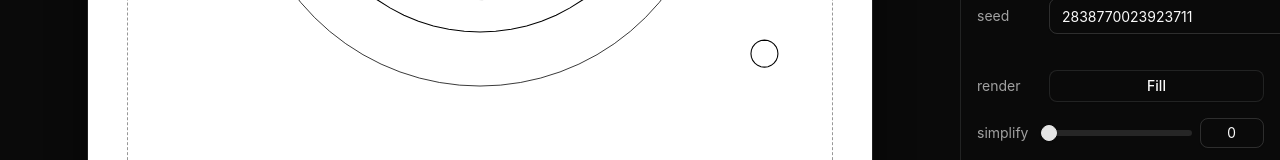
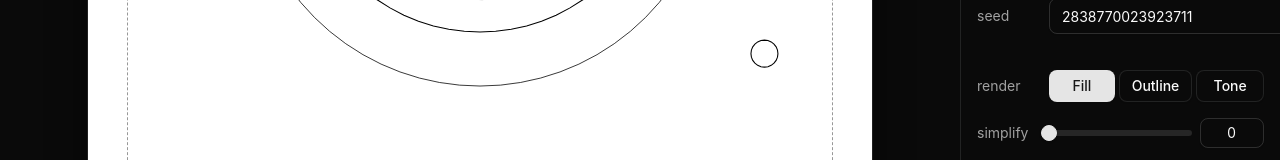
Before and after one commit to tylerdurrett/sketch-labs, a React (Vite) app in the folder apps/studio/: page / in a window 1280 px wide. Shown: the part 548-708 px from the top of the page. Built offline with nearby package versions, Linux system fonts and the light colour scheme; no server answers.

Commit message:
feat(studio): add tone reference mode

```diff
--- a/apps/studio/src/SketchControls.tsx
+++ b/apps/studio/src/SketchControls.tsx
@@ -1,5 +1,12 @@
 import { PanelRightClose, PanelRightOpen } from "lucide-react";
-import { useEffect, useMemo, useRef, useState, type ReactNode } from "react";
+import {
+  useEffect,
+  useLayoutEffect,
+  useMemo,
+  useRef,
+  useState,
+  type ReactNode,
+} from "react";
 
 import {
   applyPreset,
@@ -243,6 +250,16 @@ export function SketchControls({
   const historyRef = useRef(history);
   historyRef.current = history;
   const { params, seed, locks, profile, tolerance } = history.present;
+  // Tone reference is diagnostic Studio chrome, not authored state. Keeping it
+  // beside (rather than inside) the edit-history model excludes it from Undo,
+  // Presets, locks, profiles, and every reproduction envelope by construction.
+  const [toneReferenceActive, setToneReferenceActive] = useState(false);
+  // Mirror selection synchronously so even a programmatic export dispatched in
+  // the same React batch as mode entry hits the handler-level guard.
+  const toneReferenceActiveRef = useRef(toneReferenceActive);
+  useLayoutEffect(() => {
+    toneReferenceActiveRef.current = toneReferenceActive;
+  }, [toneReferenceActive]);
   // Export-document intent is Studio-wide and deliberately independent of the
   // keyed Sketch session: remounts lazily restore the persisted preference,
   // while Plot Profile, Preset, reproduction, and composition state stay pure.
@@ -278,6 +295,13 @@ export function SketchControls({
     () => resolvePlotCompositionFrame(profile),
     [drawableAspectIdentity],
   );
+
+  // Sample-source derivation intentionally reads the live transaction preview
+  // params and Composition Frame directly. Seed, timeline, profile magnitude,
+  // and the Outline session are absent from this capability seam.
+  const toneSource = toneReferenceActive
+    ? sketch.generateToneSource?.(params, compositionFrame)
+    : undefined;
 
   const [outlineSession, setOutlineSession] = useState(
     createOutlineSessionState,
@@ -495,6 +519,31 @@ export function SketchControls({
     }
   };
 
+  const selectFill = (): void => {
+    setToneReferenceActive(false);
+    if (outlineSessionRef.current.desired === "outline") {
+      cancelOutlineCoordinator();
+      dispatchOutline({ type: "request-fill" });
+    }
+  };
+
+  const selectOutline = (): void => {
+    setToneReferenceActive(false);
+    if (outlineSessionRef.current.desired !== "outline") {
+      requestOutlineForCurrentInputs();
+    }
+  };
+
+  const selectToneReference = (): void => {
+    if (sketch.generateToneSource === undefined) return;
+    // Tone has no Outline phase of its own. Relinquish preview ownership and
+    // reset intent to Fill before switching LiveCanvas to the pixel source.
+    cancelOutlineCoordinator();
+    dispatchOutline({ type: "request-fill" });
+    toneReferenceActiveRef.current = true;
+    setToneReferenceActive(true);
+  };
+
   const onFillCaptured = (capture: FillCapture): void => {
     const current = outlineSessionRef.current;
     if (
@@ -567,7 +616,9 @@ export function SketchControls({
   };
 
   const renderState: LiveCanvasRenderState =
-    outlineSession.phase.kind === "fill-live"
+    toneSource !== undefined
+      ? { kind: "tone-reference", source: toneSource }
+      : outlineSession.phase.kind === "fill-live"
         ? { kind: "fill-live" }
         : outlineSession.phase.kind === "fill-held-pending"
           ? {
@@ -634,6 +685,7 @@ export function SketchControls({
   // Sketch passes the captured `t` (the last-drawn moment from the handle), a
   // static Sketch omits `t` entirely so the name carries no segment.
   const exportPng = () => {
+    if (toneReferenceActiveRef.current) return;
     const handle = canvasHandle.current;
     const canvas = handle?.getCanvas();
     if (handle == null || canvas == null) return;
@@ -682,6 +734,7 @@ export function SketchControls({
   // PNG path does, so the regenerated Scene and the `-t{t}` filename segment both
   // reflect the same displayed moment (static Sketches pass `undefined`, not 0).
   const exportSvg = () => {
+    if (toneReferenceActiveRef.current) return;
     const handle = canvasHandle.current;
     if (handle == null) return;
     const t = sketch.time === undefined ? undefined : handle.getCurrentT();
@@ -714,7 +767,7 @@ export function SketchControls({
   // export envelope before handing it to the worker. No completion callback
   // reads React state or the live canvas again.
   const exportHiddenLineSvg = () => {
-    if (hiddenLineBusy) return;
+    if (toneReferenceActiveRef.current || hiddenLineBusy) return;
     const handle = canvasHandle.current;
     if (handle == null) return;
     const displayed = handle.captureDisplayedFrame();
@@ -1001,9 +1054,12 @@ export function SketchControls({
           <span className="flex-none min-w-16 text-sm text-muted-foreground">
             render
           </span>
+          {sketch.generateToneSource === undefined ? (
             <Button
               type="button"
-            variant={outlineSession.desired === "outline" ? "default" : "outline"}
+              variant={
+                outlineSession.desired === "outline" ? "default" : "outline"
+              }
               size="sm"
               className="flex-1"
               aria-pressed={outlineSession.desired === "outline"}
@@ -1012,10 +1068,63 @@ export function SketchControls({
               onClick={toggleRenderMode}
               disabled={exportBusy}
             >
-            {outlineSession.desired === "outline"
-                ? "Outline"
-                : "Fill"}
+              {outlineSession.desired === "outline" ? "Outline" : "Fill"}
             </Button>
+          ) : (
+            <div
+              role="group"
+              aria-label="Render mode"
+              className="flex min-w-0 flex-1 gap-1"
+            >
+              <Button
+                type="button"
+                variant={
+                  !toneReferenceActive && outlineSession.desired === "fill"
+                    ? "default"
+                    : "outline"
+                }
+                size="sm"
+                className="flex-1"
+                aria-pressed={
+                  !toneReferenceActive && outlineSession.desired === "fill"
+                }
+                onClick={selectFill}
+                disabled={exportBusy}
+              >
+                Fill
+              </Button>
+              <Button
+                type="button"
+                variant={
+                  !toneReferenceActive && outlineSession.desired === "outline"
+                    ? "default"
+                    : "outline"
+                }
+                size="sm"
+                className="flex-1"
+                aria-pressed={
+                  !toneReferenceActive && outlineSession.desired === "outline"
+                }
+                aria-busy={outlineBusy}
+                onClick={selectOutline}
+                disabled={exportBusy}
+              >
+                Outline
+              </Button>
+              <Button
+                type="button"
+                variant={toneReferenceActive ? "default" : "outline"}
+                size="sm"
+                className="flex-1"
+                aria-pressed={toneReferenceActive}
+                aria-label="Show Tone reference"
+                onClick={selectToneReference}
+                disabled={exportBusy}
+              >
+                Tone
+              </Button>
+            </div>
+          )}
         </div>
         {revealedOutlineToken === outlineWorkToken && outlineBusy ? (
           <div className="space-y-2 text-sm text-muted-foreground">
@@ -1114,6 +1223,7 @@ export function SketchControls({
             size="sm"
             className="flex-1"
             onClick={exportPng}
+            disabled={toneReferenceActive}
           >
             Export PNG
           </Button>
@@ -1123,6 +1233,7 @@ export function SketchControls({
             size="sm"
             className="flex-1"
             onClick={exportSvg}
+            disabled={toneReferenceActive}
           >
             Export SVG
           </Button>
@@ -1134,7 +1245,7 @@ export function SketchControls({
                 size="sm"
                 className="flex-1"
                 onClick={exportHiddenLineSvg}
-                disabled={hiddenLineBusy}
+                disabled={toneReferenceActive || hiddenLineBusy}
               >
                 Export Hidden-line SVG
               </Button>
```
Also changed, not shown: 2 other files (tests, documents, lock files or other folders). Lines whose indentation alone changed are shown as unchanged.
